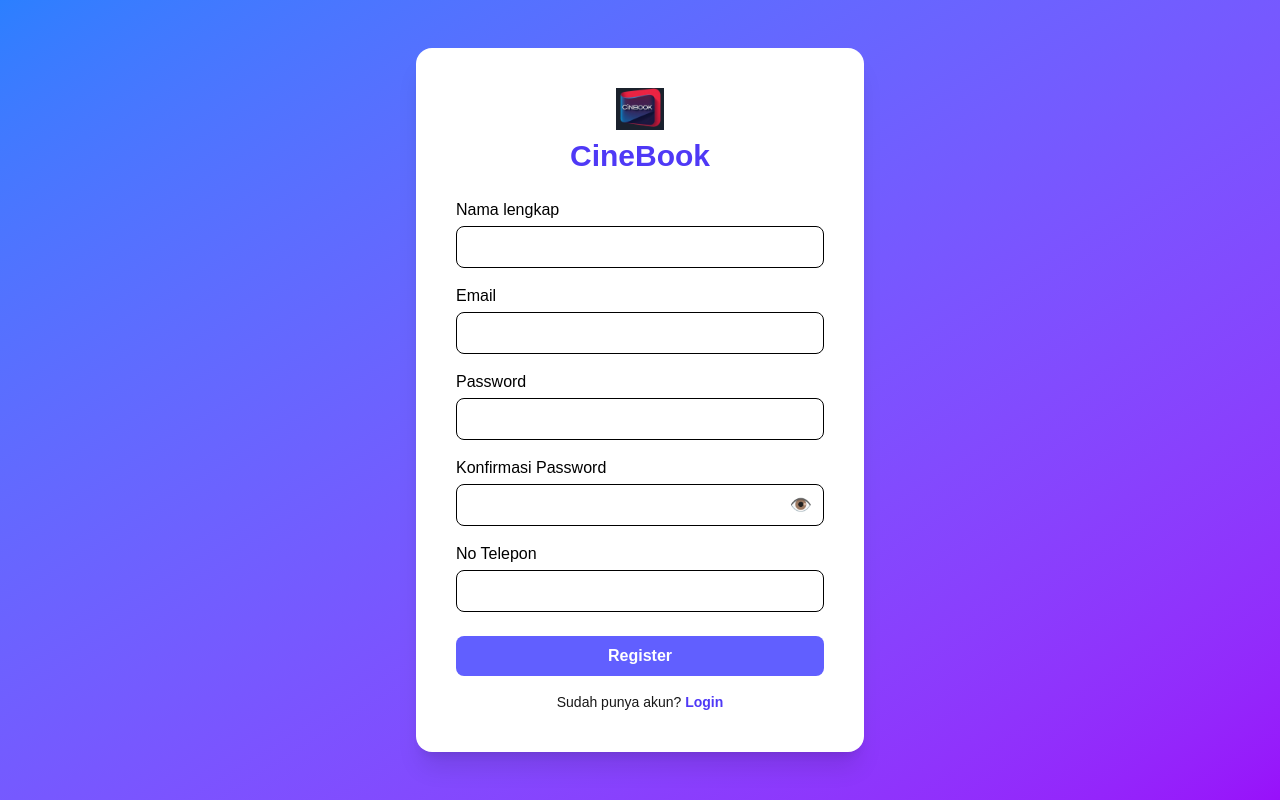
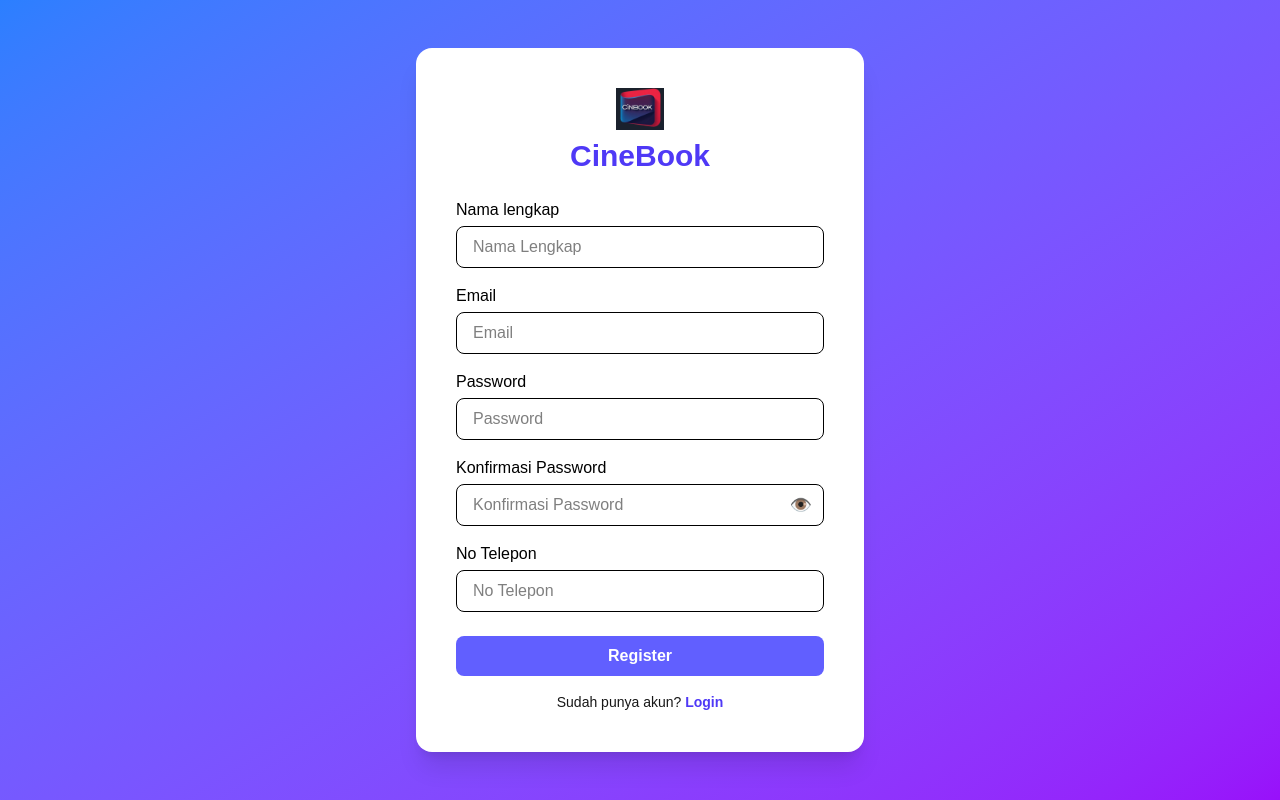
Before and after one commit to ZhafranDigitalMedia/Pesentiketfilmweb, a Next.js app: page /register in a window 1280 px wide. Built offline with nearby package versions, Linux system fonts and the light colour scheme; no server answers.

Commit message:
Update page.tsx

```diff
--- a/src/app/register/page.tsx
+++ b/src/app/register/page.tsx
@@ -83,6 +83,7 @@
             <label className="text-black">Nama lengkap</label>
             <input
               type="Nama"
+              placeholder="Nama Lengkap"
               required
               value={name}
               onChange={(e) => setName(e.target.value)}
@@ -93,7 +94,8 @@
           <div>
             <label className="text-black">Email</label>
             <input
-              type="email"
+              type="Email"
+              placeholder="Email"
               required
               value={email}
               onChange={(e) => setEmail(e.target.value)}
@@ -105,6 +107,7 @@
             <label className="text-black">Password</label>
             <input
               type={showPassword ? "text" : "password"}
+              placeholder="Password"
               required
               value={password}
               onChange={(e) => setPassword(e.target.value)}
@@ -116,6 +119,7 @@
             <label className="text-black">Konfirmasi Password</label>
             <input
               type={showPassword ? "text" : "password"}
+              placeholder="Konfirmasi Password"
               required
               value={confirmPassword}
               onChange={(e) => setConfirmPassword(e.target.value)}
@@ -123,7 +127,7 @@
             />
             <span
               onClick={() => setShowPassword(!showPassword)}
-              className="absolute right-3 top-[35px] cursor-pointer text-gray-600 text-lg"
+              className="absolute right-3 top-8.75 cursor-pointer text-gray-600 text-lg"
             >
               {showPassword ? "🙈" : "👁️"}
             </span>
@@ -133,6 +137,7 @@
             <label className="text-black">No Telepon</label>
             <input
               type="text"
+              placeholder="No Telepon"
               required
               value={notelp}
               onChange={(e) => setNotelp(e.target.value)}
```
